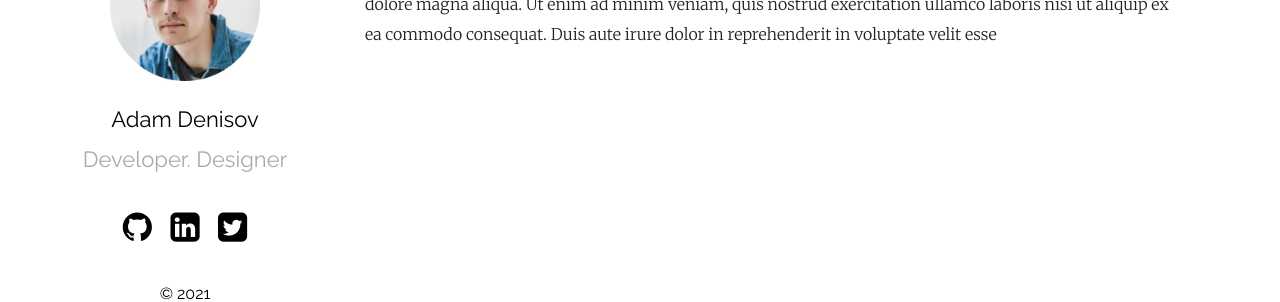
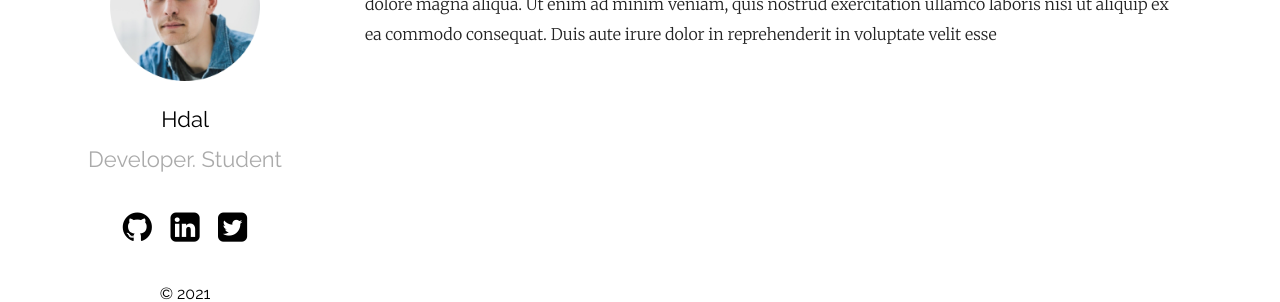
Before and after one commit to jyok0120/jyok0120.github.io, a Jekyll site: the page built from index.md, in a window 1280 px wide. Shown: the part 232-534 px from the top of the page. Built offline with Jekyll 4.4.1, drawn with Linux system fonts in a browser that asks for light colours.

Commit message:
profile설정

```diff
--- a/_config.yml
+++ b/_config.yml
@@ -12,8 +12,8 @@ show_excerpts: true # set to true to show excerpts on the homepage
 sass:
   sass_dir: _sass
 plainwhite:
-  name: Adam Denisov
-  tagline: Developer. Designer
+  name: Hdal
+  tagline: Developer. Student
   date_format: "%b %-d, %Y"
   sitemap: true # set to true to generate sitemap.xml content
   search: true # set to true to enable searchbar
@@ -58,5 +58,3 @@ theme: plainwhite
 plugins:
   - jekyll-seo-tag
 #  - jekyll-feed
-
-theme: plainwhite
```
